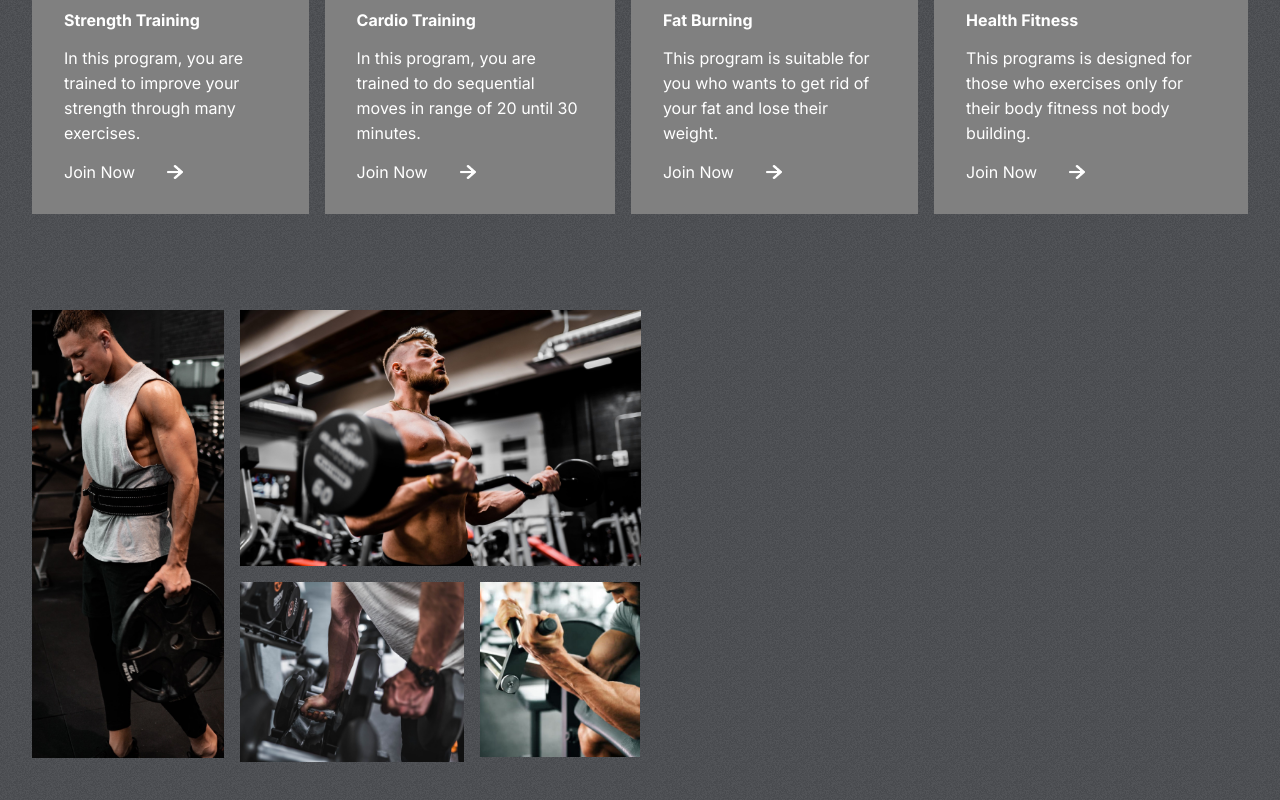
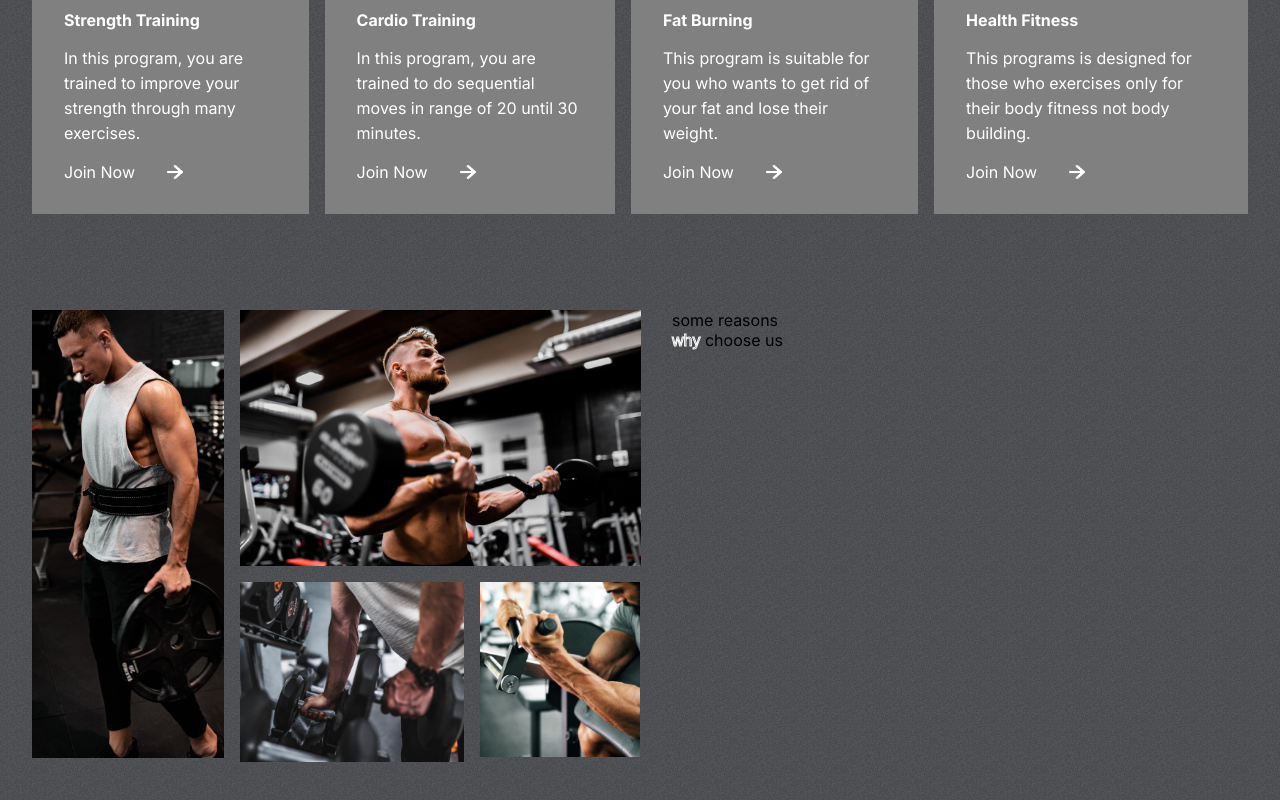
Before and after one commit to pallab17/Fithelp.o, a React (Create React App) app: page / in a window 1280 px wide. Shown: the part 1029-1829 px from the top of the page. Built offline with nearby package versions, Linux system fonts and the light colour scheme.

Commit message:
files updated

```diff
--- a/src/components/Reasons/Reasons.css
+++ b/src/components/Reasons/Reasons.css
@@ -1,7 +1,7 @@
 .Reasons{
     padding: 0 2rem;
     display: flex;
-    grid-template: 2rem;
+    gap: 2rem;
 }
 .left-r{
     flex: 1 1;
--- a/src/components/Reasons/Reasons.jsx
+++ b/src/components/Reasons/Reasons.jsx
@@ -1,4 +1,4 @@
-import React from 'react'
+import React from "react";
 import "./Reasons.css";
 import image1 from "../../assets/image1.png";
 import image2 from "../../assets/image2.png";
@@ -9,24 +9,24 @@ import adidas from "../../assets/adidas.png";
 import nike from "../../assets/nike.png";
 import tick from "../../assets/tick.png";
 
-
 const Reasons = () => {
   return (
-
     <div className="Reasons" id="reasons">
-    <div className="left-r">
+      <div className="left-r">
         <img src={image1} alt="" />
         <img src={image2} alt="" />
         <img src={image3} alt="" />
         <img src={image4} alt="" />
+      </div>
+      <div className="right-r">
+        <span>some reasons</span>
+        <div>
+          <span className="outline-text"> why</span>
+          <span> choose us</span>
+        </div>
+      </div>
     </div>
-    <div className="right-r"></div>
+  );
+};
 
-
-    </div>
-
-
-  )
-}
-
-export default Reasons
+export default Reasons;
```
